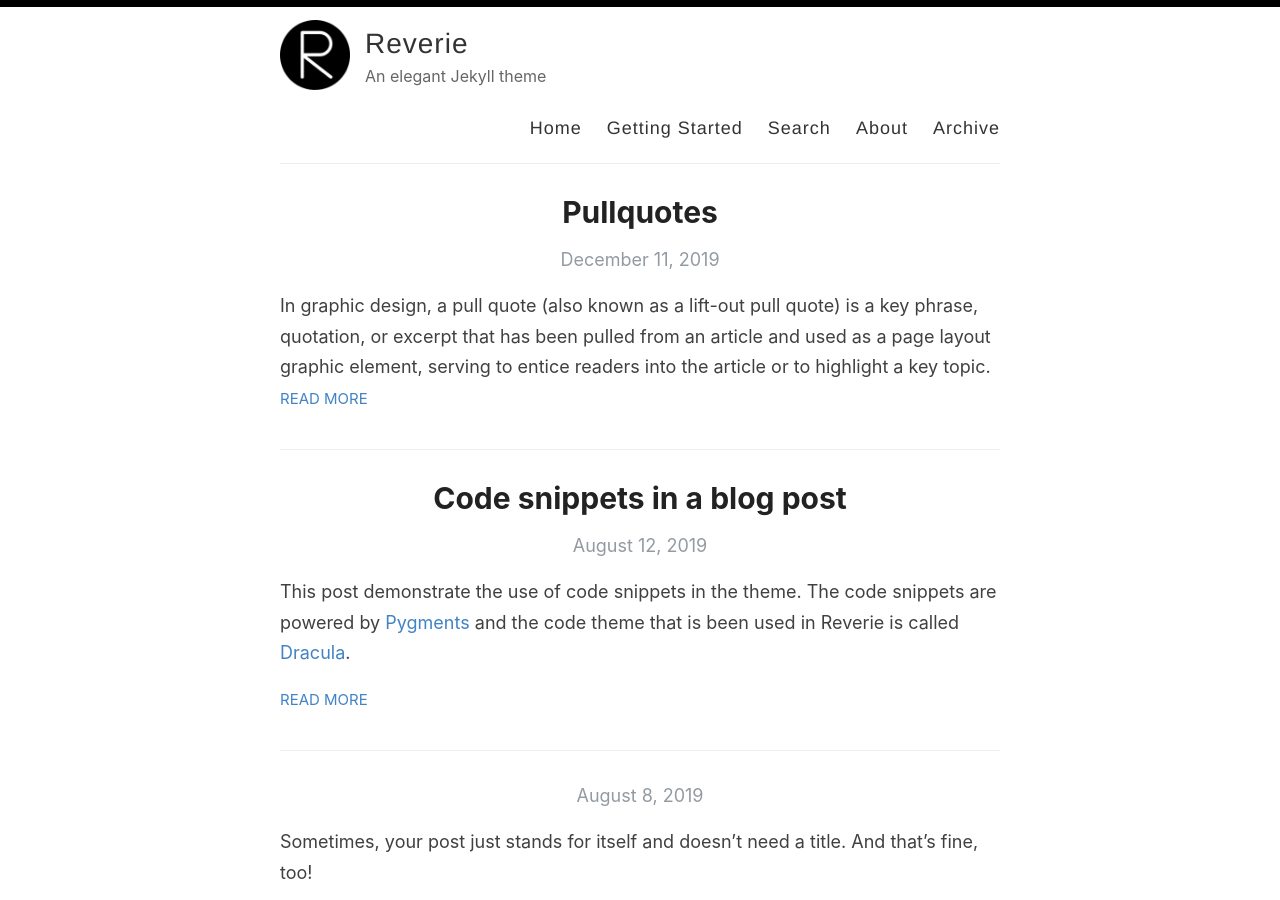
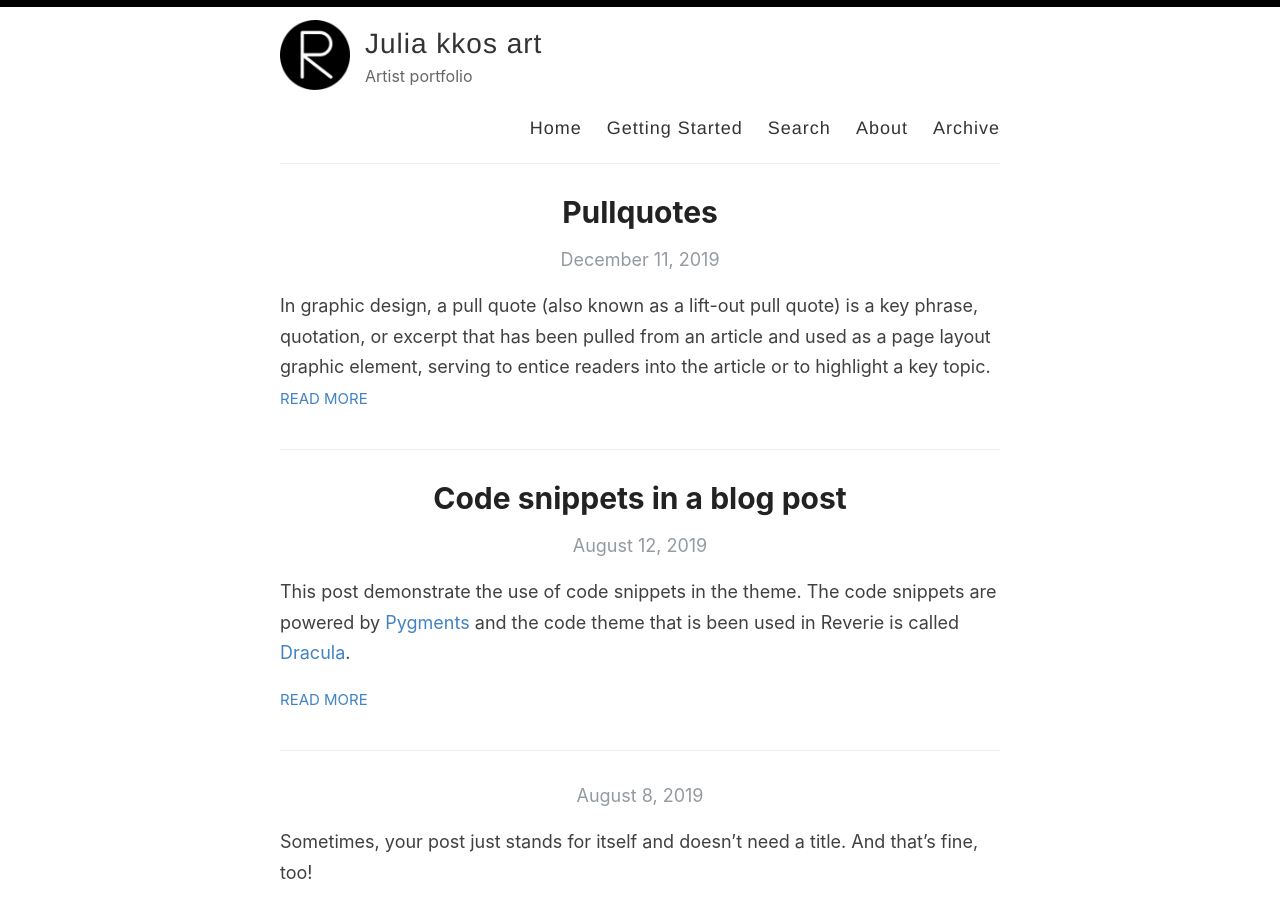
Before and after one commit to juliakkos/juliakkos.art, a Jekyll site: the page built from index.html, in a window 1280 px wide and 900 px high. Built offline with Jekyll 4.4.1, drawn with Linux system fonts in a browser that asks for light colours; the list of posts is cut into pages by our own code.

Commit message:
Update _config.yml

```diff
--- a/_config.yml
+++ b/_config.yml
@@ -3,13 +3,13 @@
 #
 
 # Name of your site (displayed in the header)
-name: Reverie
+name: Julia kkos art
 
 # Name of the author
 author: Amit Merchant
 
 # Short bio or description (displayed in the header)
-description: An elegant Jekyll theme
+description: Artist portfolio
 
 # URL of your avatar or profile pic (you could use your GitHub profile pic)
 avatar: /images/reverie.png
```
